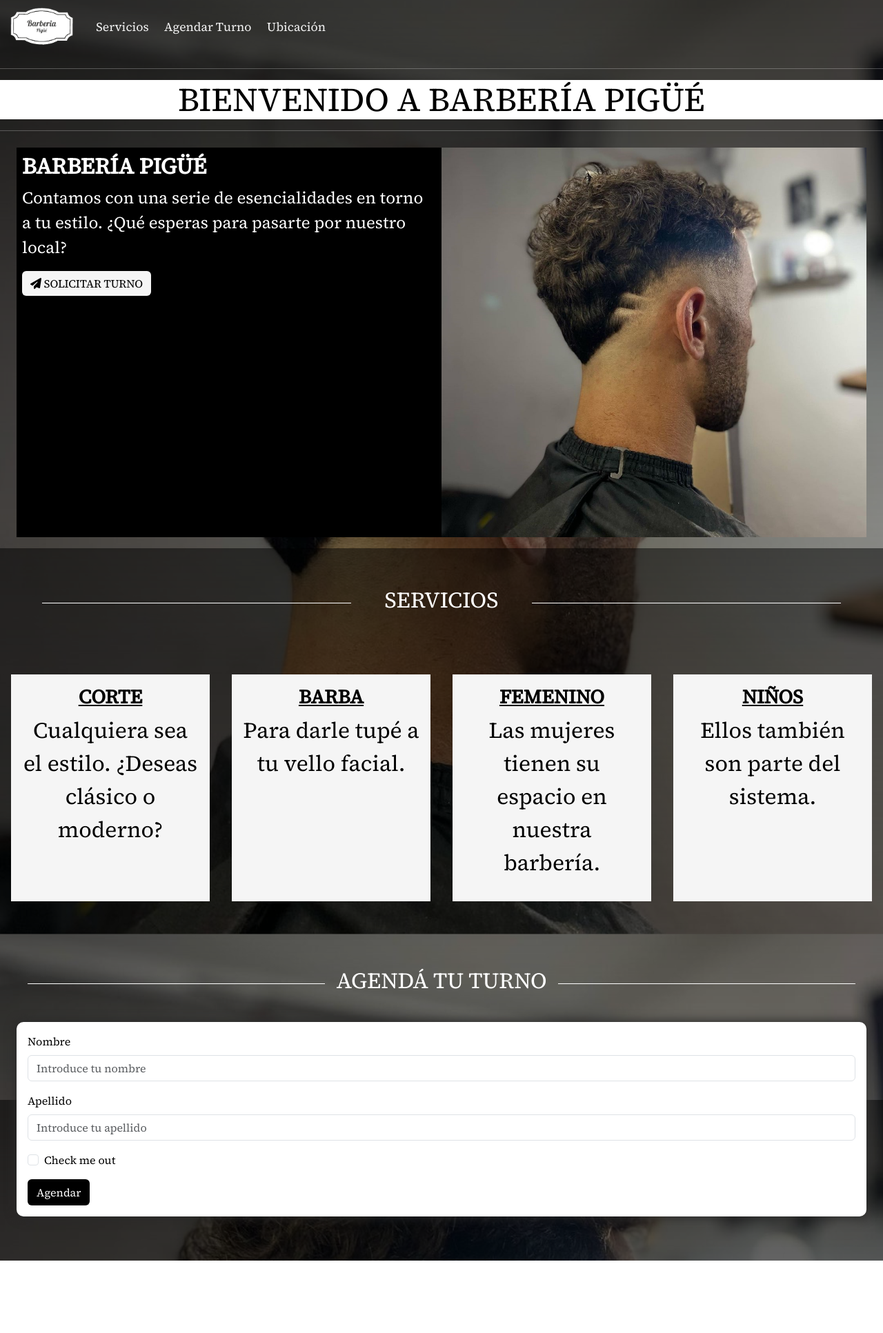
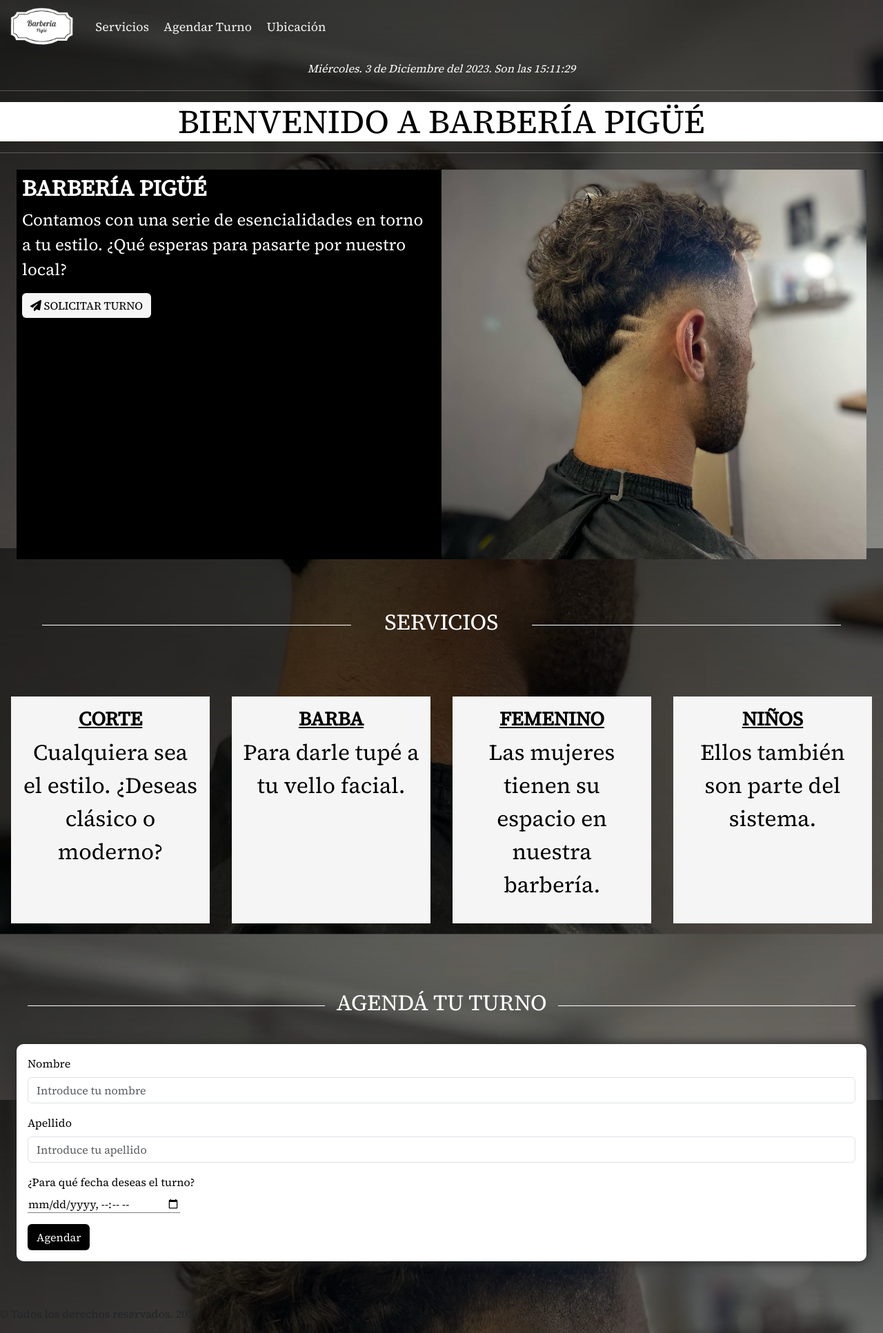
Before and after one commit to martynezagustin/barberia-pigue, a plain HTML site: page index.html in a window 1280 px wide. Shown: the part 5-1938 px from the top of the page at 69% size. Before the commit the page ends 1833 px from the top, so only its background shows below. Drawn offline with nearby package versions, Linux system fonts and the light colour scheme.

Commit message:
una banda de cambios, entre ellos: add de hora, de fecha al registrar turno, libreria de formspree, etc

```diff
--- a/css/style.css
+++ b/css/style.css
@@ -38,11 +38,15 @@ body {
     border-radius: 10px;
     font-size: 1.1rem;
     color: whitesmoke !important;
+    transform: scale(1.01,1.01);
+    transition: transform 300ms ease-in;
 }
 
 .navbar-brand {
     color: whitesmoke !important;
     font-weight: bolder;
+    transform: rotate(0deg);
+    transition: transform 500ms ease;
 }
 
 .navbar-toggler {
@@ -67,7 +71,6 @@ body {
     text-align: center;
     grid-area: sectionI;
 }
-
 .introduction h1 {
     font-size: 3rem;
     background-color: rgb(255, 255, 255);
@@ -175,7 +178,10 @@ body {
     box-shadow: 0px 0px 15px 1px rgb(41, 41, 41);
     background-color: white;
 }
-
+input[type="datetime-local"]{
+    border: none;
+    border-bottom: 1px solid gray;
+}
 .line-form {
     width: 35%;
     border-top: 1px solid white;
--- a/index.html
+++ b/index.html
@@ -49,9 +49,12 @@
         </nav>
     </header>
     <!--Introduccion, imagenes-->
+    <div class="text-center p-1" data-aos="flip-right">
+        <span id="hour"></span>
+    </div>
     <section class="global-body">
 
-        <section class="introduction">
+        <section class="introduction" data-aos="fade">
             <hr class="hr">
             <h1>BIENVENIDO A <span id="barberia-pigue-span">BARBERÍA PIGÜÉ</span></h1>
             <hr class="hr">
@@ -110,22 +113,26 @@
                 <h2 class="h2 p-3">AGENDÁ TU TURNO</h2>
                 <div class="line-form"></div>
             </div>
-            <form class="myForm" id="myForm">
+            <form class="myForm" id="myForm" method="POST" action="https://formspree.io/f/mgegwzpq">
                 <div class="mb-3">
                     <label for="myForm__first-name" class="form-label">Nombre</label>
-                    <input type="text" class="form-control" placeholder="Introduce tu nombre" id="myForm__first-name"
+                    <input type="text" name="nombre" class="form-control" placeholder="Introduce tu nombre" id="myForm__first-name"
                         aria-describedby="nameHelp">
                 </div>
                 <div class="mb-3">
                     <label for="myForm__last-name" class="form-label">Apellido</label>
-                    <input type="password" class="form-control" id="myForm__last-name"
+                    <input type="text" name="apellido" class="form-control" id="myForm__last-name"
                         placeholder="Introduce tu apellido">
                 </div>
                 <!--Aqui habria que asignar una opcion para calendario-->
-                <div class="mb-3 form-check">
-                    <input type="checkbox" class="form-check-input" id="exampleCheck1">
-                    <label class="form-check-label" for="exampleCheck1">Check me out</label>
+                <div class="mb-3">
+                    <label for="myForm__last-name" class="form-label">¿Para qué fecha deseas el turno?</label>
+                    <div>
+                        <input type="datetime-local" name="fecha" class="" id="myForm__datepicker"
+                        placeholder="Establece una fecha">
+                    </div>
                 </div>
+
                 <button type="submit" class="btn btn-send-form">Agendar</button>
             </form>
         </section>
@@ -139,6 +146,13 @@
     <script>
         AOS.init();
     </script>
+     <script src="https://code.jquery.com/jquery-3.6.4.min.js"></script>
+     <script src="https://code.jquery.com/ui/1.13.0/jquery-ui.min.js"></script>
+     <script src="./js/jquery/app.js"></script>
+
+     <footer class="footer">
+        <p>&copy; Todos los derechos reservados. 2023</p>
+     </footer>
 </body>
 
 </html>
--- /dev/null
+++ b/js/jquery/app.js
@@ -0,0 +1,16 @@
+//hour
+setInterval(() => {
+    const fecha = new Date()
+    //get dia string
+    const dayWeeks = ["Domingo", "Lunes", "Martes", "Miércoles", "Jueves", "Viernes", "Sábado"]
+    const dayNumber = fecha.getDay()
+    const dayString = dayWeeks[dayNumber]
+    //get mes string
+    const month = ["Enero", "Febrero", "Marzo", "Abril", "Mayo", "Junio", "Julio", "Agosto", "Septiembre", "Octubre", "Noviembre", "Diciembre"]
+    const monthNumber = fecha.getMonth()
+    const monthString = month[monthNumber]
+    //get año
+    const year = fecha.getFullYear()
+    $("#hour").html(`<i>${dayString}. ${dayNumber} de ${monthString} del ${year}. Son las ${fecha.getHours()}:${fecha.getMinutes().toString().padStart(2,"0")}:${fecha.getSeconds().toString().padStart(2,"0")}</i>`)
+    $("#hour").css("color", "white")
+}, 1000);
```
